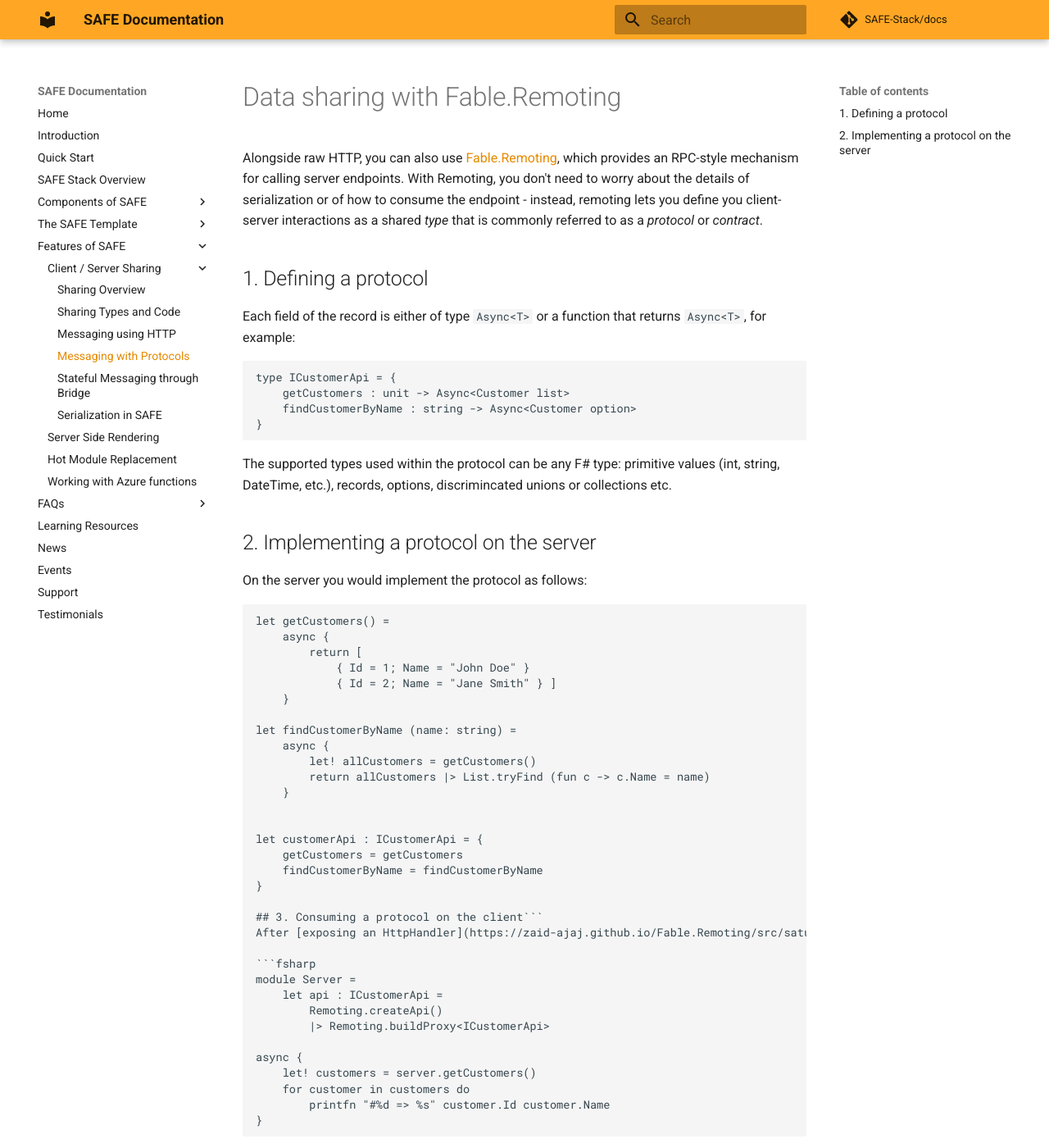
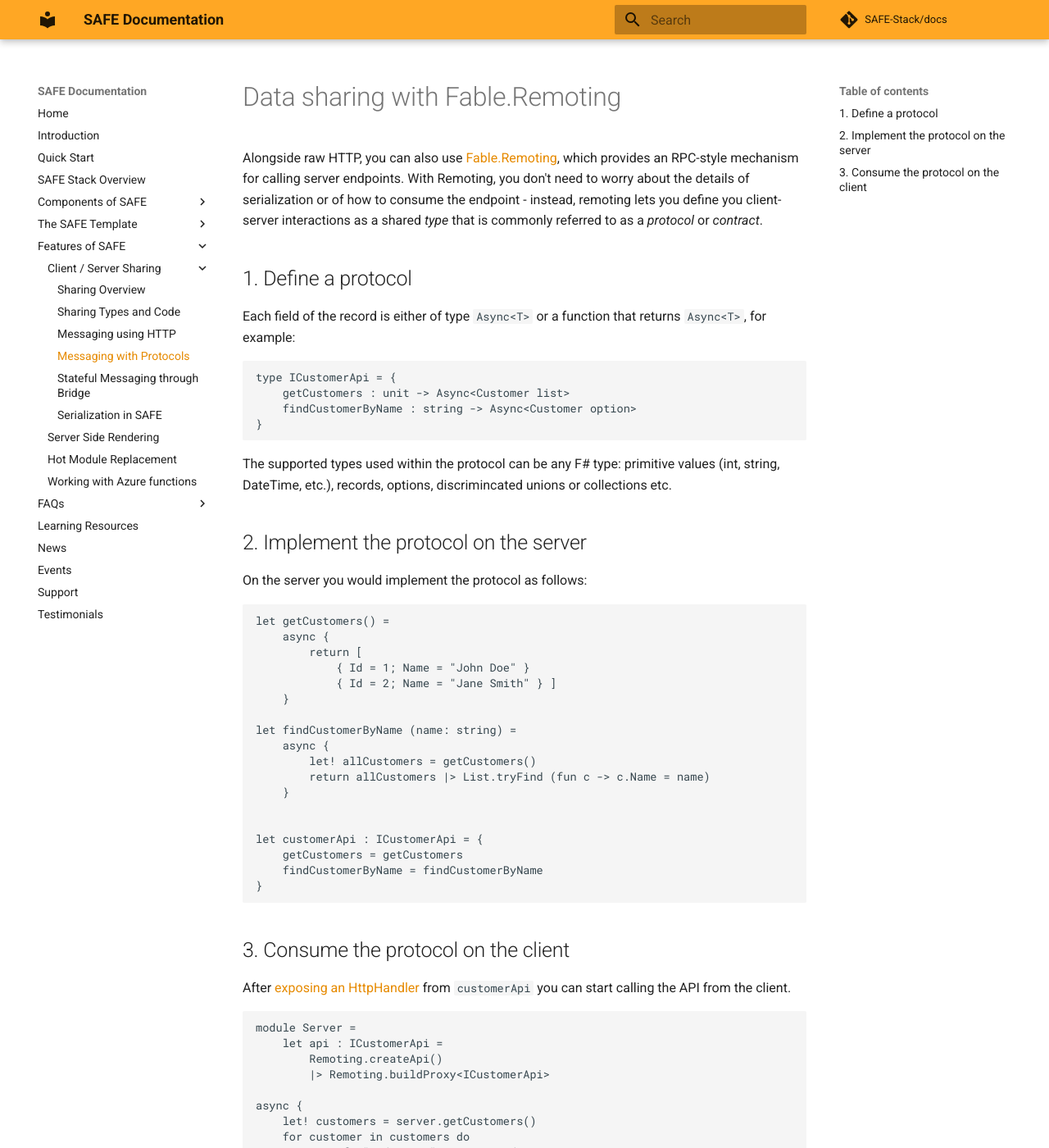
Before and after one commit to SAFE-Stack/docs, an MkDocs documentation site: the page built from docs/feature-clientserver-remoting.md, in a window 1280 px wide and 1400 px high. Shown: the whole window at 82% size. Built offline with MkDocs 1.6.1 and Material for MkDocs 9.7.7, drawn with Linux system fonts in a browser that asks for light colours; comment, search, counter and statistics services are not loaded; some of the changed text lies outside the part shown.

Commit message:
More typos

````diff
--- a/docs/feature-clientserver-remoting.md
+++ b/docs/feature-clientserver-remoting.md
@@ -1,7 +1,7 @@
 # Data sharing with Fable.Remoting
 Alongside raw HTTP, you can also use [Fable.Remoting](https://github.com/Zaid-Ajaj/Fable.Remoting), which provides an RPC-style mechanism for calling server endpoints. With Remoting, you don't need to worry about the details of serialization or of how to consume the endpoint - instead, remoting lets you define you client-server interactions as a shared *type* that is commonly referred to as a *protocol* or *contract*.
 
-## 1. Defining a protocol
+## 1. Define a protocol
 Each field of the record is either of type `Async<T>` or a function that returns `Async<T>`, for example:
 ```fsharp
 type ICustomerApi = {
@@ -11,7 +11,7 @@
 ```
 The supported types used within the protocol can be any F# type: primitive values (int, string, DateTime, etc.), records, options, discrimincated unions or collections etc.
 
-## 2. Implementing a protocol on the server
+## 2. Implement the protocol on the server
 On the server you would implement the protocol as follows:
 ```fsharp
 let getCustomers() =
@@ -32,8 +32,9 @@
     getCustomers = getCustomers
     findCustomerByName = findCustomerByName
 }
+```
 
-## 3. Consuming a protocol on the client```
+## 3. Consume the protocol on the client
 After [exposing an HttpHandler](https://zaid-ajaj.github.io/Fable.Remoting/src/saturn.html) from `customerApi` you can start calling the API from the client.
 
 ```fsharp
````
Also changed, not shown: docs/feature-clientserver-http.md (+2 -2 lines).
